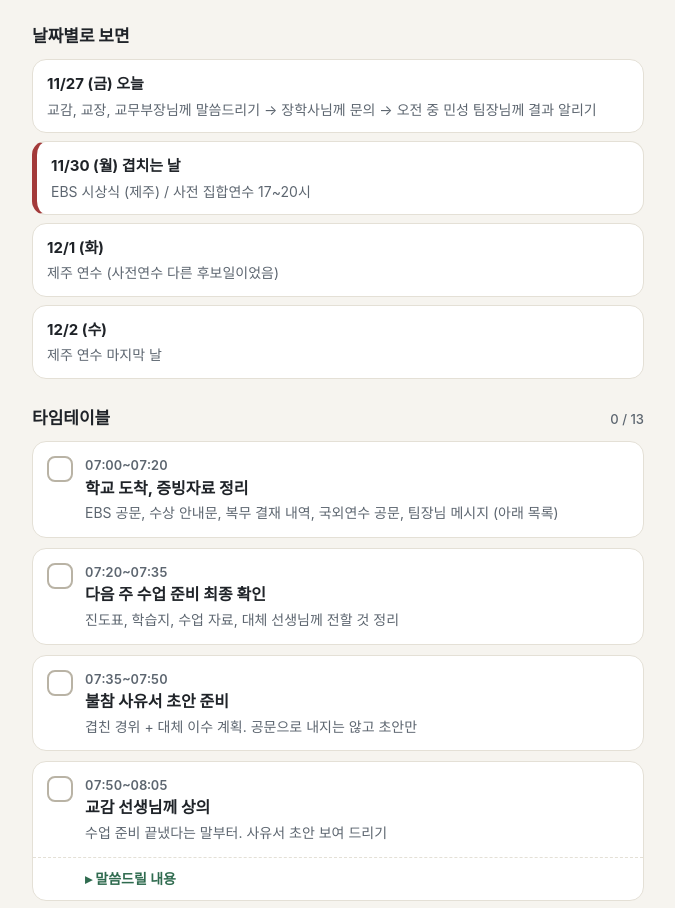
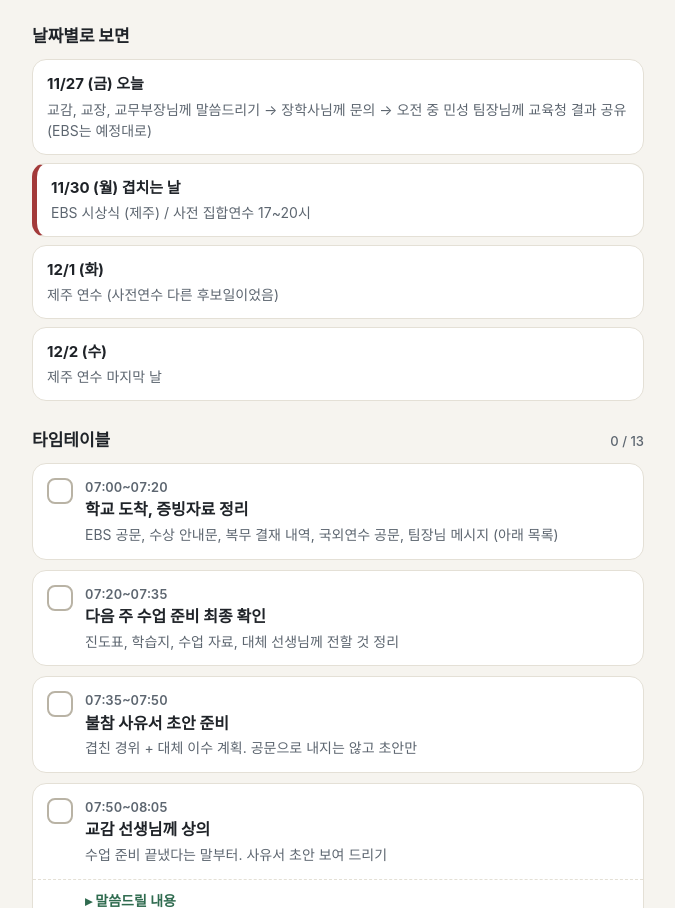
Before and after one commit to hsy1800-create/hsy1800-create.github.io, a plain HTML site: page mission-1127/index.html in a window 1280 px wide. Shown: the part 185-1093 px from the top of the page, without its empty margins (302-977 px from the left). Drawn offline with Linux system fonts and the light colour scheme; a web font is replaced by a local one.

Commit message:
체크리스트: EBS 예정대로 참석 결정 반영
Co-Authored-By: Claude Opus 5.5 <noreply@anthropic.com>
Claude-Session: https://claude.ai/code/session_015Yfe4CprWqM1HS9n82ebPM

```diff
--- a/mission-1127/index.html
+++ b/mission-1127/index.html
@@ -106,7 +106,7 @@
 
   <h2>날짜별로 보면</h2>
   <div class="cards">
-    <div class="card"><b>11/27 (금) 오늘</b><div>교감, 교장, 교무부장님께 말씀드리기 → 장학사님께 문의 → 오전 중 민성 팀장님께 결과 알리기</div></div>
+    <div class="card"><b>11/27 (금) 오늘</b><div>교감, 교장, 교무부장님께 말씀드리기 → 장학사님께 문의 → 오전 중 민성 팀장님께 교육청 결과 공유 (EBS는 예정대로)</div></div>
     <div class="card bad"><b>11/30 (월) 겹치는 날</b><div>EBS 시상식 (제주) / 사전 집합연수 17~20시</div></div>
     <div class="card"><b>12/1 (화)</b><div>제주 연수 (사전연수 다른 후보일이었음)</div></div>
     <div class="card"><b>12/2 (수)</b><div>제주 연수 마지막 날</div></div>
@@ -126,7 +126,7 @@
   <div class="cards">
     <div class="card good"><b>A. 대체 이수 가능</b><div>사유서, 증빙 제출 → 학교 내부 결재 → 안내대로 대체 이수</div></div>
     <div class="card mid"><b>B. 내부 검토 필요</b><div>자료 제출하고 결과 나오는 날짜 확인. 어느 쪽도 먼저 포기하지 않기</div></div>
-    <div class="card bad"><b>C. 대체 이수 불가</b><div>예외 인정 가능성, 근거 규정 다시 확인. 교감, 교장 선생님께 보고하고 학교 차원 협의 가능한지 확인. 결국 EBS를 못 가게 되면 팀장님 안내대로: 학교장 명의 EBS 불참 공문 (경위, 사유, 불참 의사 + 교육청 근거 첨부). 이때 대상은 차순위자에게 넘어갈 수 있음</div></div>
+    <div class="card bad"><b>C. 대체 이수 불가</b><div>예외 인정 가능성, 근거 규정 다시 확인. 교감, 교장 선생님께 보고하고 학교 차원 협의 가능한지 확인. EBS는 예정대로 감</div></div>
     <div class="card bad"><b>D. 연수포기원 제출 요구</b><div>그 자리에서 포기 의사 밝히지 않기. "관리자와 상의 후 말씀드리겠습니다" + 제출 기한 확인</div></div>
   </div>
 
@@ -177,9 +177,9 @@
     "복무나 공문 쪽에서 따로 챙길 게 있으면 알려 주세요."
   ];
   var S_TEAM = [
-    "[대체 이수 가능] 팀장님, 교육청과 협의해서 사전연수는 대체 이수로 처리하기로 했습니다. 예정대로 11. 30. 시상식부터 참석하겠습니다. 기다려 주셔서 감사합니다.",
-    "[아직 검토 중] 팀장님, 교육청에 사유서와 증빙을 보냈고 결과는 ○일에 나온다고 합니다. 나오는 대로 바로 말씀드리겠습니다. 항공권은 그대로 두겠습니다.",
-    "[조정 어려움] 팀장님, 교육청에서는 사전연수 조정이 어렵다고 합니다. 학교 관리자분들과 상의해서 오늘 중으로 다시 말씀드리겠습니다."
+    "[대체 이수 가능] 팀장님, 교육청과 협의가 잘 되어 사전연수는 대체 이수로 처리하기로 했습니다. 월요일에 뵙겠습니다. 감사합니다.",
+    "[아직 검토 중] 팀장님, 교육청에 사유서를 보냈고 결과는 ○일에 나온다고 합니다. EBS 일정은 말씀드린 대로 그대로 참석합니다.",
+    "[조정 어려움] 팀장님, 교육청은 조정이 어렵다고 하는데, EBS는 말씀드린 대로 예정대로 참석합니다. 월요일에 뵙겠습니다."
   ];
   var S_SUPER = [
     "장학사님, 안녕하세요. 사수초등학교 한소연입니다.",
@@ -204,7 +204,7 @@
     {id:"t7", s:"08:50", e:"10:30", label:"09:00 전후", t:"교육청 장학사님께 문의", d:"메신저로 사유서 초안과 증빙 같이 보내기. 10:30까지 답 없으면 전화. 교감 선생님이 대신 연락하시면 따로 하지 않기",
       script:S_SUPER, tip:"답이 오면 아래 '장학사님께 확인할 것' 다섯 가지 체크하기"},
     {id:"t8", s:"10:30", e:"11:30", t:"교육청 답변 확인", d:"대체 이수 가능 여부, 제출 서류, 학교장 확인이나 공문 필요 여부"},
-    {id:"t8b", s:"11:30", e:"12:00", t:"민성 팀장님께 결과 알리기", d:"팀장님이 '오전 중'으로 부탁하심. 그전까지 항공권은 건드리지 않기",
+    {id:"t8b", s:"11:30", e:"12:00", t:"민성 팀장님께 교육청 결과 공유", d:"EBS는 예정대로 간다고 이미 말씀드림. 교육청 결과만 짧게",
       script:S_TEAM, tip:"답에 맞는 것 하나만 골라서 보내기"},
     {id:"t9", s:"12:00", e:"13:00", t:"필요 서류 보완", d:"교육청이 말한 양식, 절차대로 준비"},
     {id:"t10", s:"13:00", e:"15:00", t:"학교 내부 결재, 공문 발송", d:"교육청이 요청한 경우에만 공식 제출"},
@@ -218,7 +218,7 @@
   var ask = [
     "사전연수 대체 이수가 가능한지","내야 할 서류 이름과 양식 (결강신청서? 불참 사유서?)","제출 기한",
     "학교장 확인이나 공문이 필요한지","검토가 필요하면 결과가 나오는 날짜",
-    "안 된다고 하시면: 필수 참석 근거가 담긴 공문이나 안내문 받아 두기 (EBS에 낼 때 필요)"
+    "안 된다고 하시면: 근거 규정이나 안내문 받아 두기"
   ];
 
   function esc(s){ return String(s).replace(/[&<>"]/g, function(c){ return {"&":"&amp;","<":"&lt;",">":"&gt;",'"':"&quot;"}[c]; }); }
```
